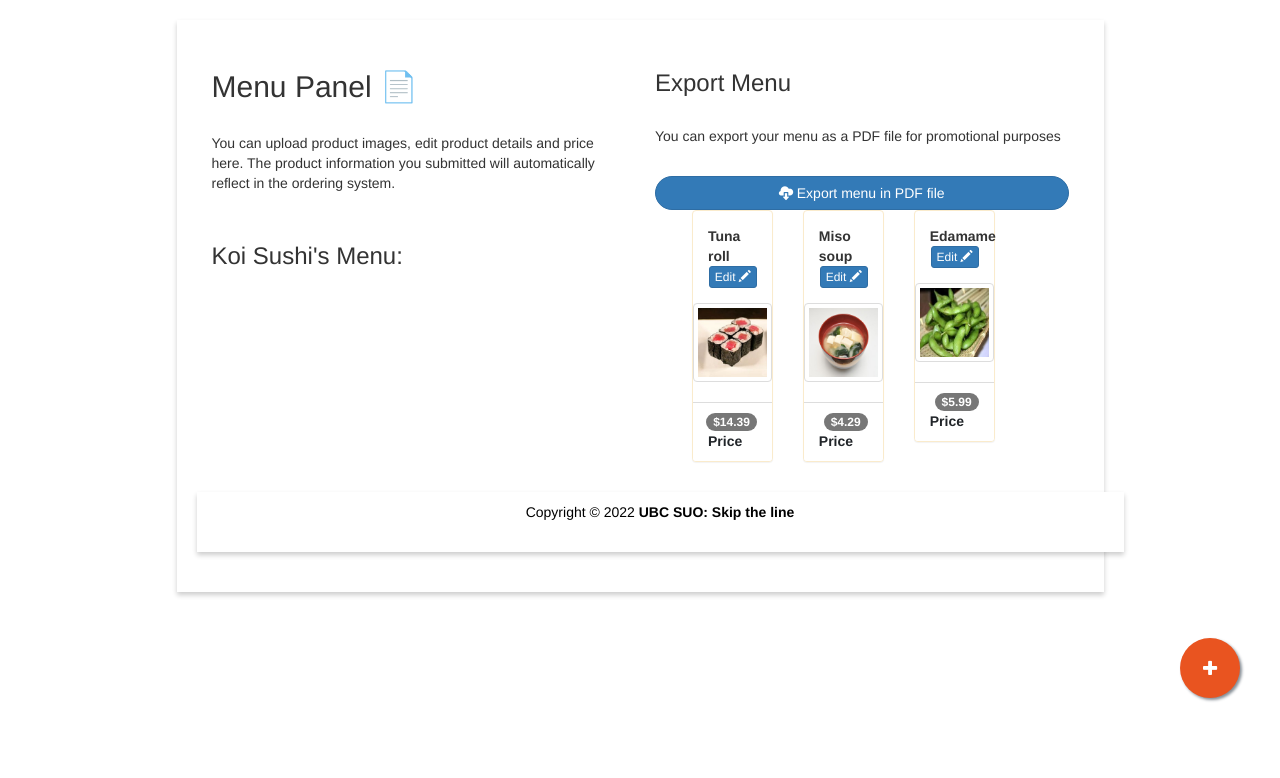
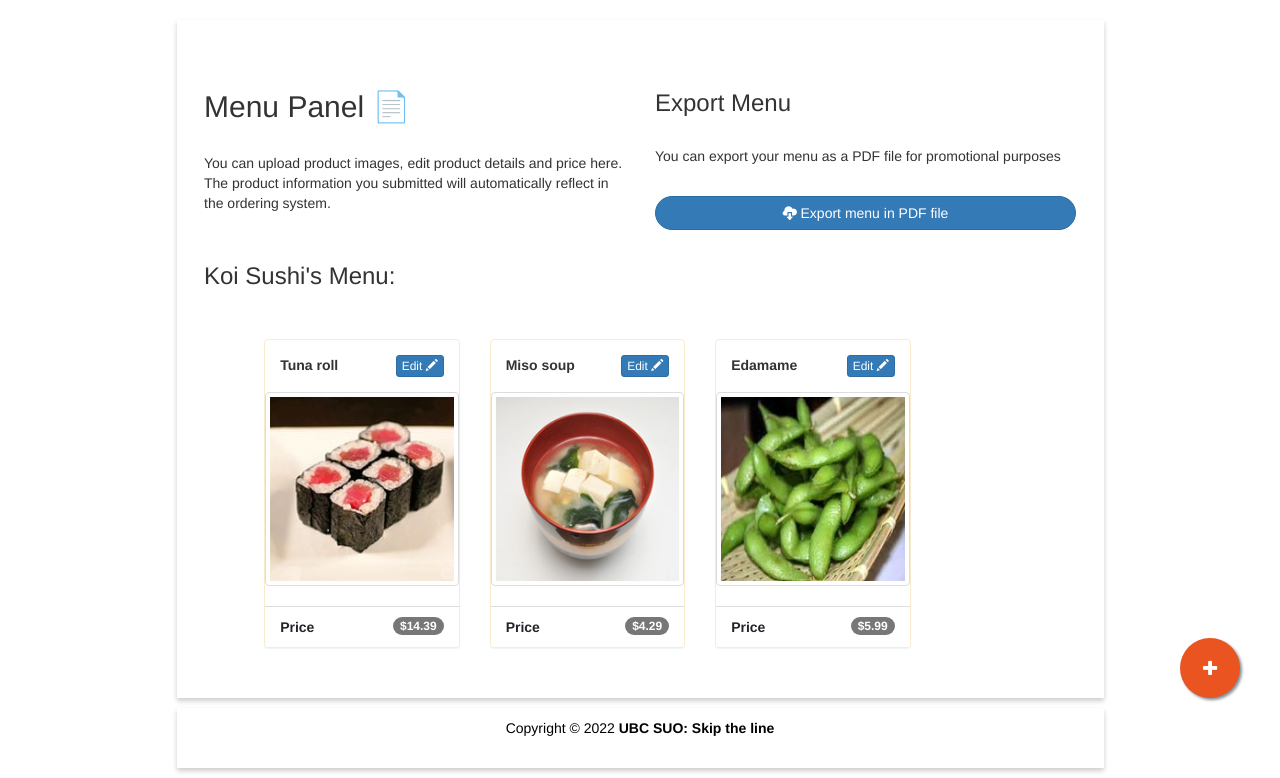
Before and after one commit to ubcofood/skipthelineapp, a Flask app: page /vendor_menu in a window 1280 px wide. Shown: the part 62-840 px from the top of the page. Before the commit the page ends 764 px from the top, so only its background shows below. Run offline with Flask 2, Linux system fonts and the light colour scheme; some libraries are stand-ins or nearby versions.

Commit message:
fixed vendor issue of merging rows

```diff
--- a/foodtracker/templates/vendor_menu.html
+++ b/foodtracker/templates/vendor_menu.html
@@ -60,6 +60,7 @@
 
 <!-- Main Content -->
 <main>
+<div class="row t20">
     <div>
         <div class="panel-default col-md-6">
             <br>
@@ -83,7 +84,7 @@
                 <i class="glyphicon glyphicon-cloud-download"></i> Export menu in PDF file
             </button>
                 </a>
-
+            </div>
     </div>
         <div class="row t20">
             <div class="col-lg-3 col-lg-offset-1">
@@ -154,9 +155,10 @@
 
 
         </div>
-    </div>
+
 
     <div>
+    </main>
     <footer>
             <div class="row pad">
                 <div class="col-lg-12 text-center">
```
